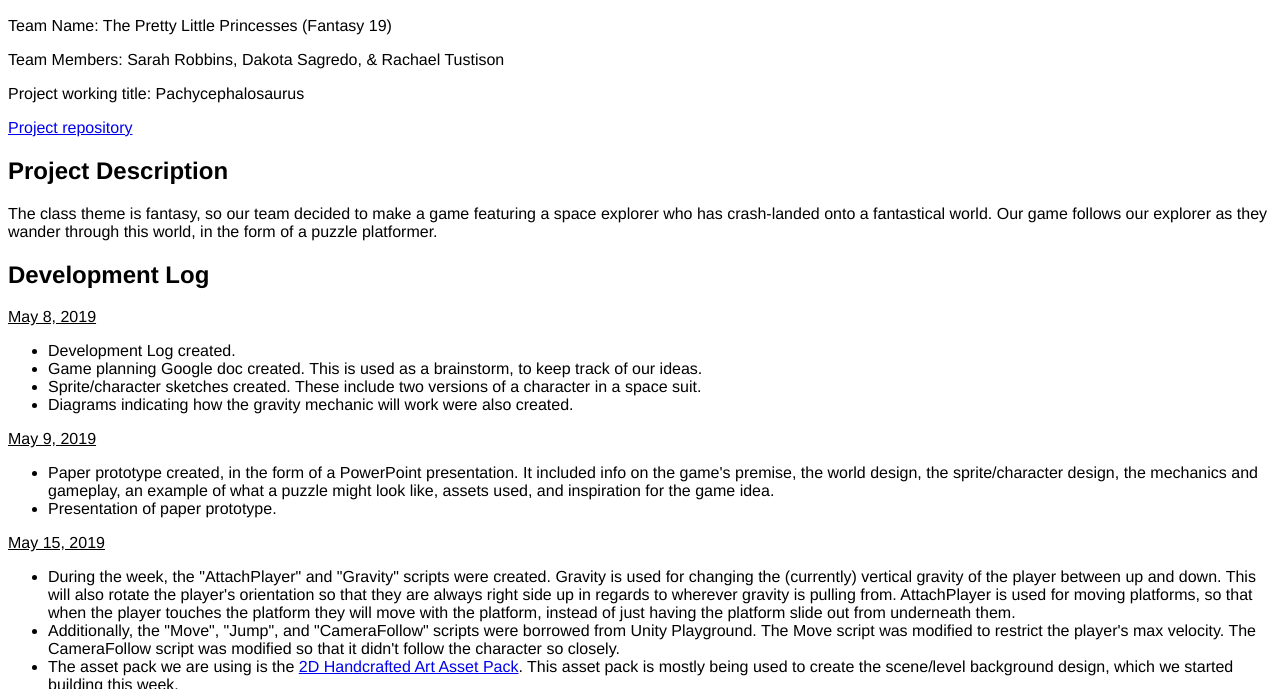
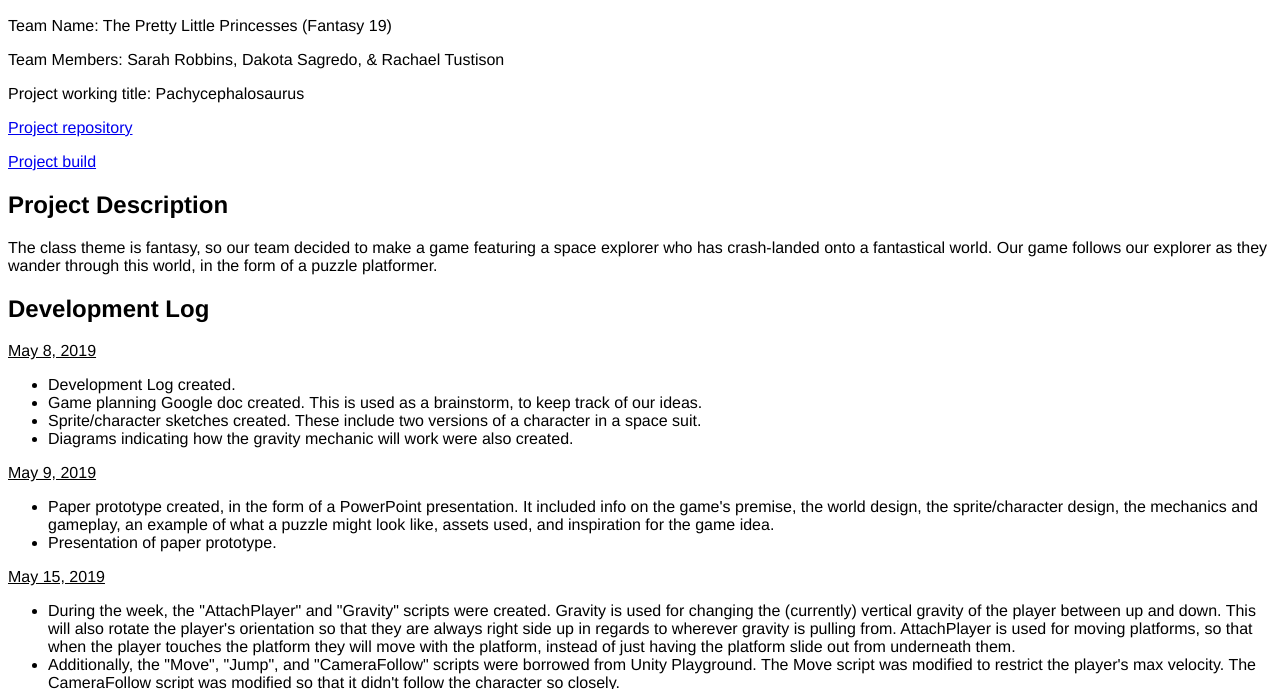
Before and after one commit to strobbins/CSS385-Fantasy19, a plain HTML site: page index.html in a window 1280 px wide. Shown: the part 111-800 px from the top of the page. Drawn offline with Linux system fonts and the light colour scheme.

Commit message:
Added link to project build.

```diff
--- a/index.html
+++ b/index.html
@@ -12,6 +12,7 @@
 	  <p>Team Members: Sarah Robbins, Dakota Sagredo, & Rachael Tustison</p>
 	  <p>Project working title: Pachycephalosaurus</p>
 	  <p><a href="https://github.com/strobbins/CSS385-Final-Project">Project repository</a></p>
+	  <p><a href="https://strobbins.github.io/CSS385-Final-Project/">Project build</a></p>
 
 	  <h2>Project Description</h2>
 	  <p>The class theme is fantasy, so our team decided to make a game featuring a space explorer who has crash-landed onto a fantastical world. Our game follows our explorer as they wander through this world, in the form of a puzzle platformer.</p>
```
